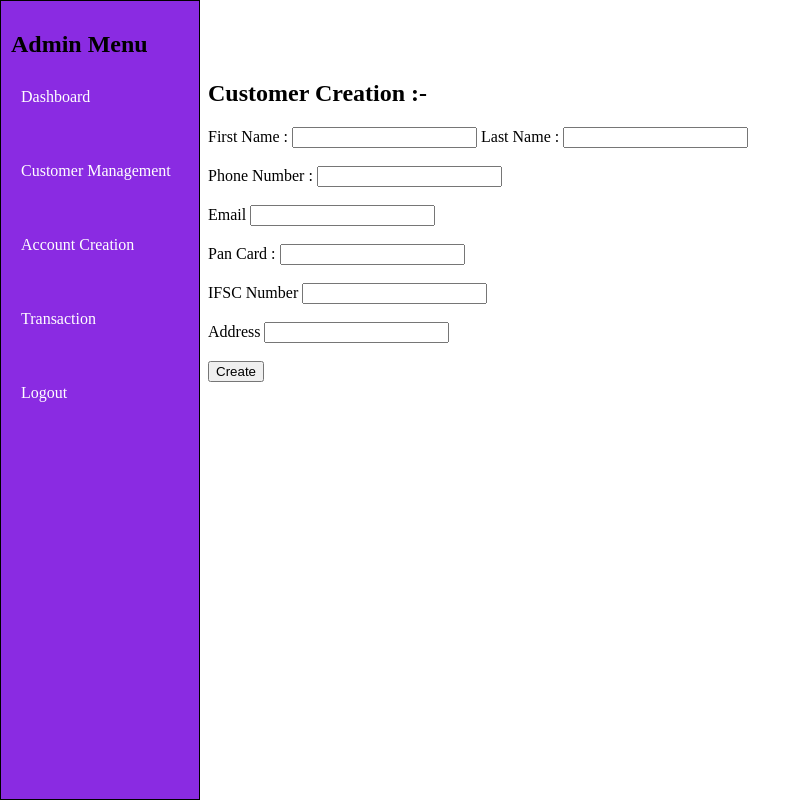
After one commit to guru-akash/bank-management-flask, a Flask app: page /customer_management in a window 1280 px wide. The commit adds this page. Shown: the whole page, without its empty margins (0-810 px from the left). Run offline with Flask 3, Linux system fonts and the light colour scheme.

Commit message:
update bank management project

```diff
--- a/app.py
+++ b/app.py
@@ -17,9 +17,22 @@ def db_connector():
 def admin():
     return render_template('admin_login.html')
 
-@app.route('/dashboard')
+@app.route('/admin_dashboard')
 def dashboard():
-    return render_template('dashboard.html')
+    return render_template('admin_dashboard.html')
+
+@app.route('/customer_management')
+def customer_management():
+    return render_template('customer_management.html')
+
+@app.route('/account_creation')
+def account_creation():
+    return render_template('account_creation.html')
+
+@app.route('/transaction')
+def transaction():
+    return render_template('transaction.html')
+
 
 @app.route('/admin_log',methods=['post'])
 def admin_log():
@@ -38,8 +51,28 @@ def admin_log():
         return render_template('/admin_login.html', error = 'Email or Password Invalid')
 
     if email == info['email']:
-        return redirect ('/dashboard')
+        return redirect ('/admin_dashboard')
 
+@app.route('/customer_management_created', methods=['post'])
+def customer_management_created():
+    fistname = request.form['firstname']
+    lastname = request.form['lastname']
+    phone = request.form['phone']
+    email = request.form['email']
+    pancard = request.form['pancard']
+    ifsc = request.form['ifsc']
+    address = request.form['address']
+
+    db = db.connector()
+    cursor = db.cursor(dictionary = True)
+
+    query ("insert into customer_management(firstname,lastname,phone,email,pancard,ifsc,address) values( %s ,%s ,%s ,%s ,%s ,%s,%s)")
+    values = (firstname,lastname,phone,email,pancard,ifsc,address)
+
+    cursor.execute(query,values)
+    db.commit()
+
+    return redirct('/customer_managment')
 
 if __name__ == '__main__':
     app.run(debug=True)
--- /dev/null
+++ b/static/css/admin_dashboard.css
@@ -0,0 +1,27 @@
+
+
+nav {
+    height: 100vh;
+    width: 200px;
+    position: fixed;
+    border: 1px solid black;
+    box-sizing: border-box;
+    left: 0;
+    top:0;
+    padding: 10px;
+    background-color: blueviolet;
+}
+
+nav a {
+    display: flex;
+    flex-direction: column;
+    text-decoration: none;
+    padding: 10px;
+    color: white;
+    background-color :blueviolet;
+
+}
+
+nav a:hover {
+    color: black;
+}
--- /dev/null
+++ b/static/css/customer_management.css
@@ -0,0 +1,4 @@
+form {
+    margin-left: 200px;
+    margin-top: 80px;
+}
--- a/templates/dashboard.html
+++ b/templates/account_creation.html
@@ -6,6 +6,7 @@
     <title>Document</title>
 </head>
 <body>
+     {% include '/layouts/menu.html' %}
 
 </body>
 </html>
--- /dev/null
+++ b/templates/customer_management.html
@@ -0,0 +1,32 @@
+<!DOCTYPE html>
+<html lang="en">
+<head>
+    <meta charset="UTF-8">
+    <meta name="viewport" content="width=device-width, initial-scale=1.0">
+    <title>Document</title>
+    <link rel="stylesheet" href="{{url_for('static',filename='css/customer_management.css')}}">
+</head>
+<body>
+    {% include '/layouts/menu.html' %}
+    <form action="/customer_management_created" method="post">
+        <h2>Customer Creation :-</h2>
+        <label for="">First Name :</label>
+        <input type="text" name="firstname" required>
+        <label for="">Last Name :</label>
+        <input type="text" name="lastname"><br><br>
+        <label for="">Phone Number :</label>
+        <input type="number" name="phone" required><br><br>
+        <label for="">Email</label>
+        <input type="text" name="email" required><br><br>
+        <label for="">Pan Card :</label>
+        <input type="text" name="pancard" required><br><br>
+        <label for="">IFSC Number</label>
+        <input type="text" name="ifsc" required><br><br>
+        <label for="">Address</label>
+        <input type="text" name="address" required><br><br>
+        <button type="submit">Create</button>
+
+    </form>
+
+</body>
+</html>
--- /dev/null
+++ b/templates/layouts/menu.html
@@ -0,0 +1,21 @@
+<!DOCTYPE html>
+<html lang="en">
+<head>
+    <meta charset="UTF-8">
+    <meta name="viewport" content="width=device-width, initial-scale=1.0">
+    <title>Document</title>
+    <link rel="stylesheet" href="{{url_for('static',filename='css/admin_dashboard.css')}}">
+</head>
+<body>
+    <nav>
+        <h2>Admin Menu</h2>
+        <a href="/admin_dashboard">Dashboard</a><br><br>
+        <a href="/customer_management">Customer Management</a><br><br>
+        <a href="/account_creation">Account Creation</a><br><br>
+        <a href="/transaction">Transaction</a><br><br>
+        <a href="/">Logout</a>
+    </nav>
+
+
+    </body>
+</html>
```
Also changed, not shown: templates/admin_dashboard.html (added, +12 -0 lines), templates/transaction.html (added, +12 -0 lines).
